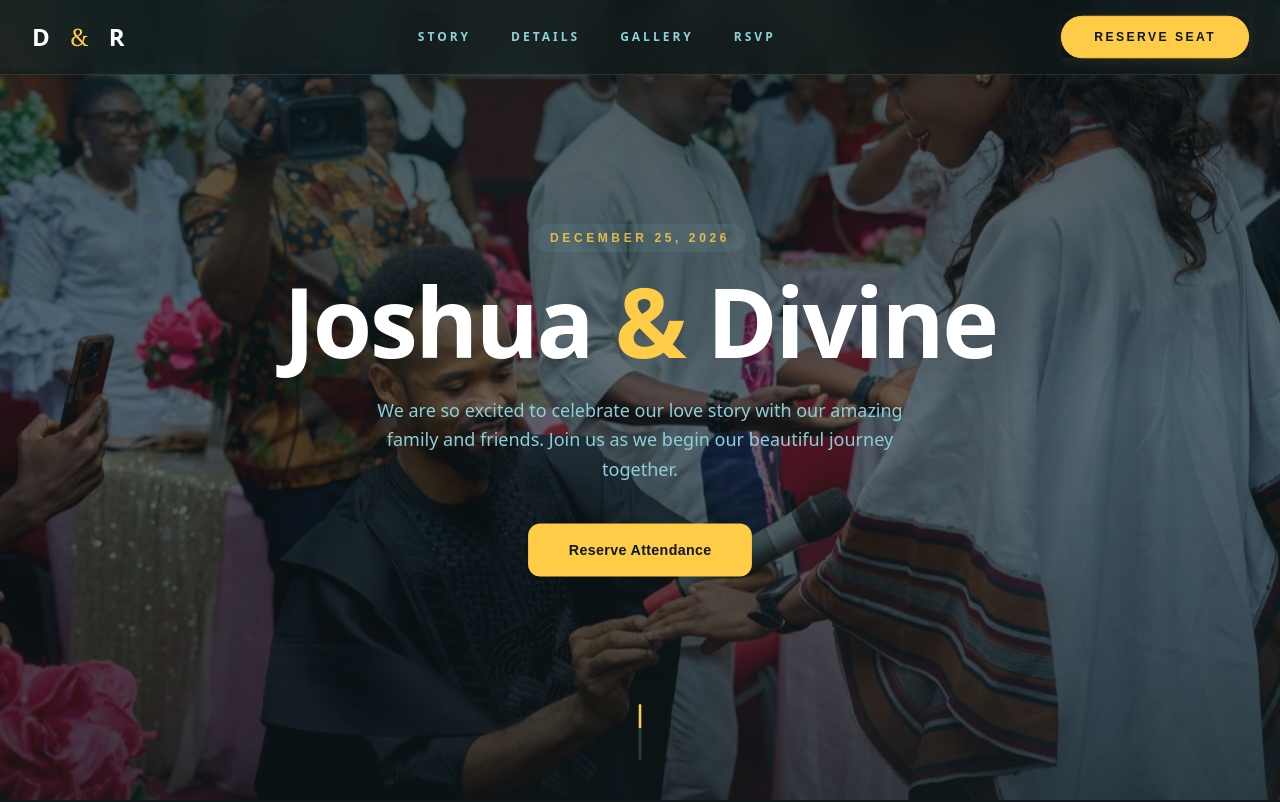
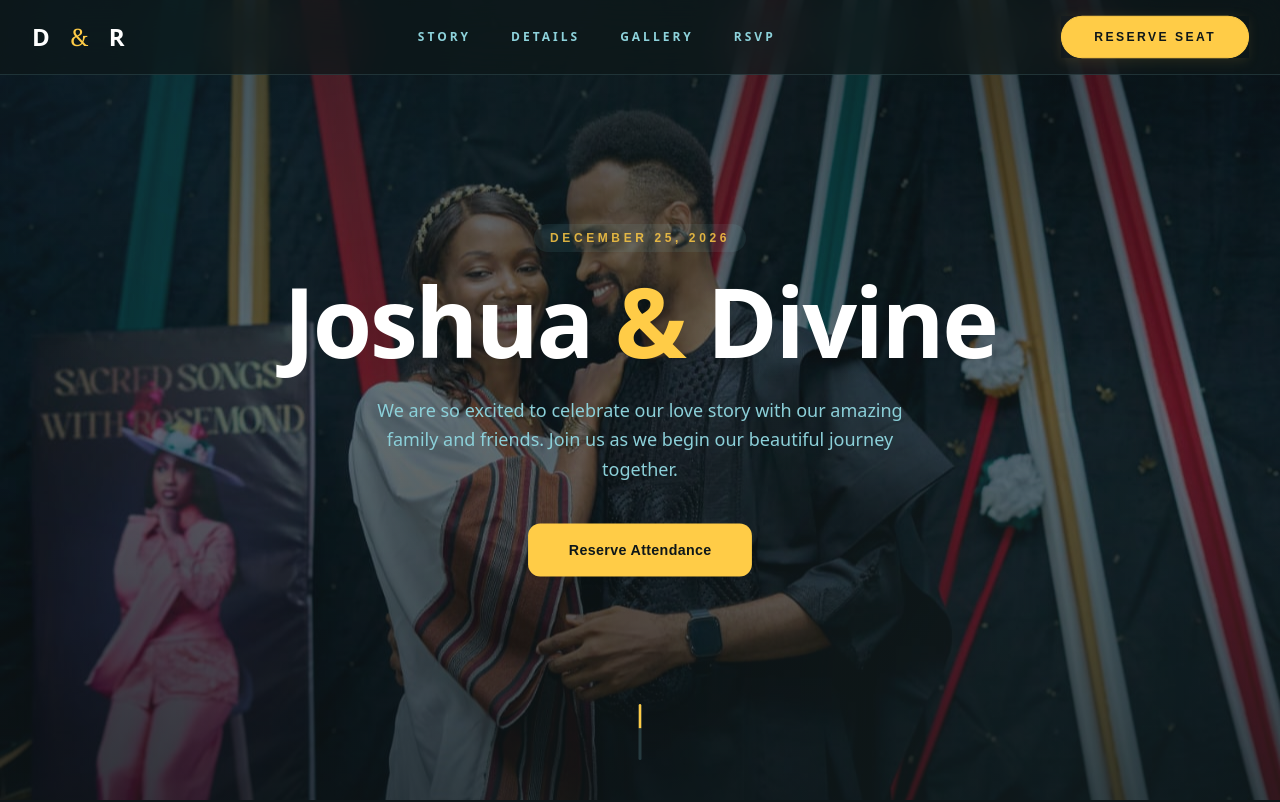
Before and after one commit to chibuikem-emmanuel/Daniel-and-Bride, a Next.js app: page / in a window 1280 px wide. Shown: the top 802 px of the page. Built offline with nearby package versions, Linux system fonts and the light colour scheme.

Commit message:
Update background image in Hero component

```diff
--- a/components/hero/Hero.tsx
+++ b/components/hero/Hero.tsx
@@ -41,7 +41,7 @@ export default function Hero() {
       {/* Optimized Background Image (Reduced Gradient Blockers) */}
       <div
         className="absolute inset-0 bg-cover bg-center opacity-40 mix-blend-normal"
-        style={{ backgroundImage: "url('Image1 (1).jpeg')" }}
+        style={{ backgroundImage: "url('Image1 (6).jpeg')" }}
       />
       {/* Light subtle protective layer only to guarantee high text readability */}
       <div className="absolute inset-0 z-10 bg-gradient-to-b from-[#0E1719]/30 via-transparent to-[#0E1719]/50" />
```
